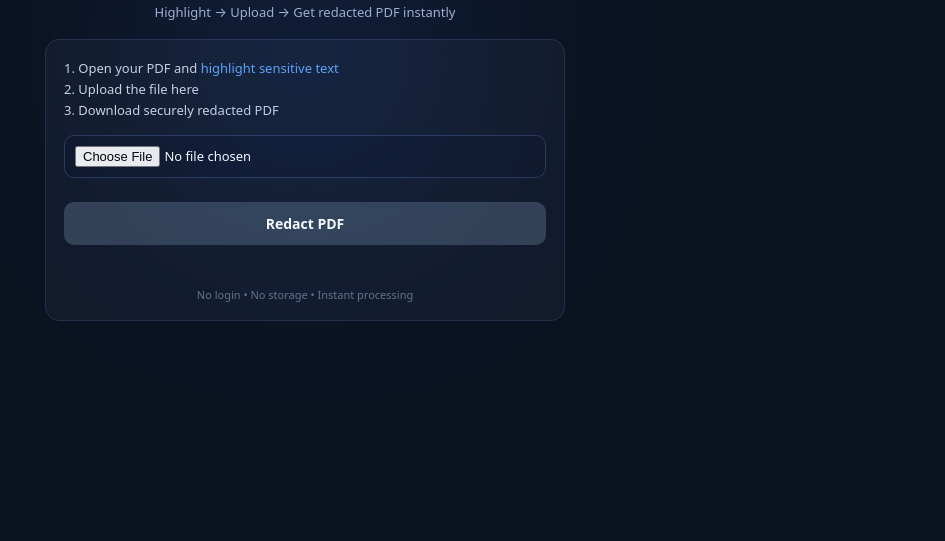
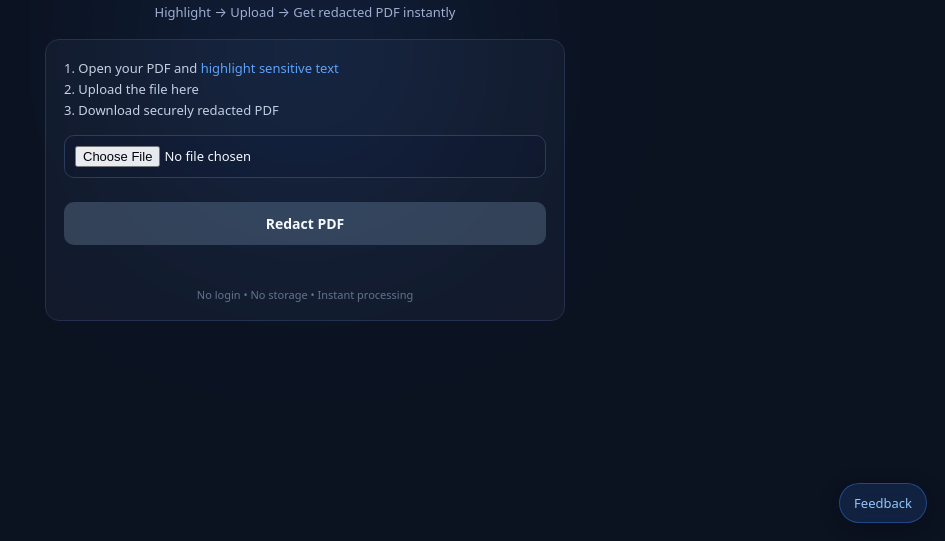
Before and after one commit to zafarsaalim/pdf-redact-app, a plain HTML site: page index.html in a window 1280 px wide. Shown: the part 259-800 px from the top of the page, without its empty margins (335-1280 px from the left). Drawn offline with Linux system fonts and the light colour scheme.

Commit message:
Add feedback button to index.html
Added a feedback button with styling to the bottom right corner.

```diff
--- a/index.html
+++ b/index.html
@@ -156,6 +156,27 @@
     <div class="badge">No login • No storage • Instant processing</div>
 
   </div>
+   <a href="https://forms.gle/fNcFapLbMjEXFB3DA" target="_blank"
+   title="Send feedback"
+   style="
+    position: fixed;
+    bottom: 18px;
+    right: 18px;
+    padding: 10px 14px;
+    border-radius: 999px;
+    background: rgba(59, 130, 246, 0.15);
+    border: 1px solid rgba(59, 130, 246, 0.4);
+    color: #93c5fd;
+    text-decoration: none;
+    font-size: 13px;
+    font-weight: 500;
+    backdrop-filter: blur(8px);
+    box-shadow: 0 4px 20px rgba(0,0,0,0.25);
+    transition: all 0.2s ease;
+    z-index: 9999;
+ ">
+  Feedback
+   </a>
 </div>
 
 <script>
```
